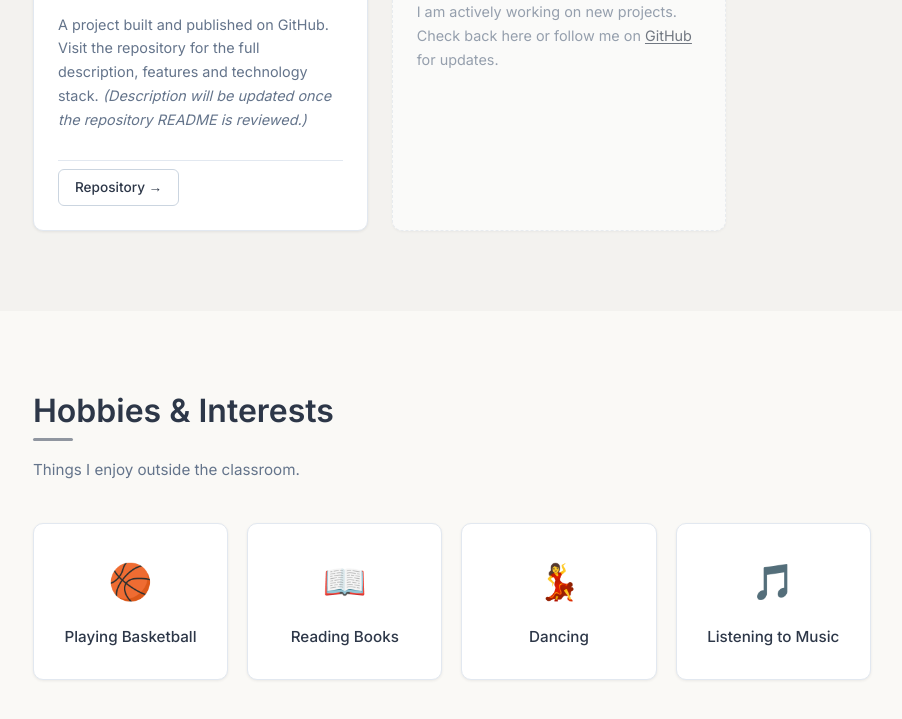
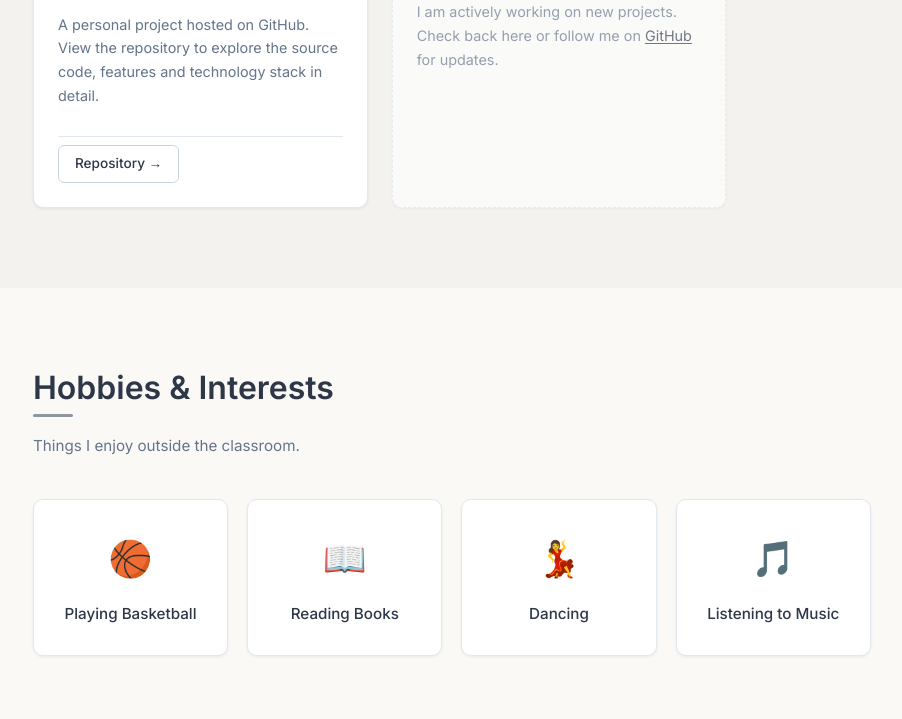
Before and after one commit to sourabhsin-17/sourabh-portfolio, a plain HTML site: page index.html in a window 1280 px wide. Shown: the part 2709-3428 px from the top of the page, without its empty margins (81-983 px from the left). Drawn offline with Linux system fonts and the light colour scheme.

Commit message:
Clean up AEROSAR project description and remove internal comments

```diff
--- a/index.html
+++ b/index.html
@@ -233,11 +233,10 @@
             </div>
             <div class="project-body">
               <p class="project-desc" id="aerosar-desc">
-                A project built and published on GitHub. Visit the repository for the full description, features and technology stack.
-                <em>(Description will be updated once the repository README is reviewed.)</em>
+                A personal project hosted on GitHub. View the repository to explore the
+                source code, features and technology stack in detail.
               </p>
               <div class="project-tags" id="aerosar-tags">
-                <!-- Tags populated after repo inspection -->
               </div>
             </div>
             <div class="project-footer">
```
